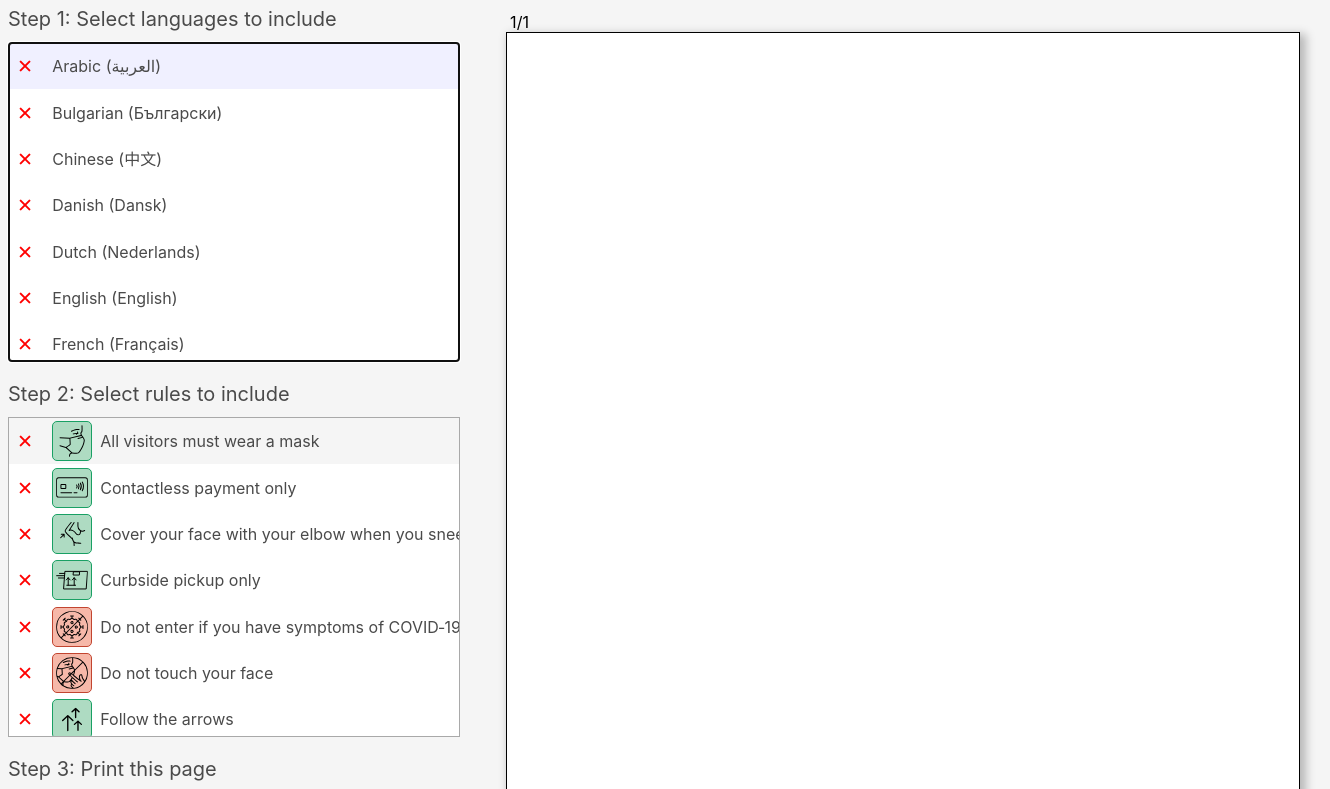
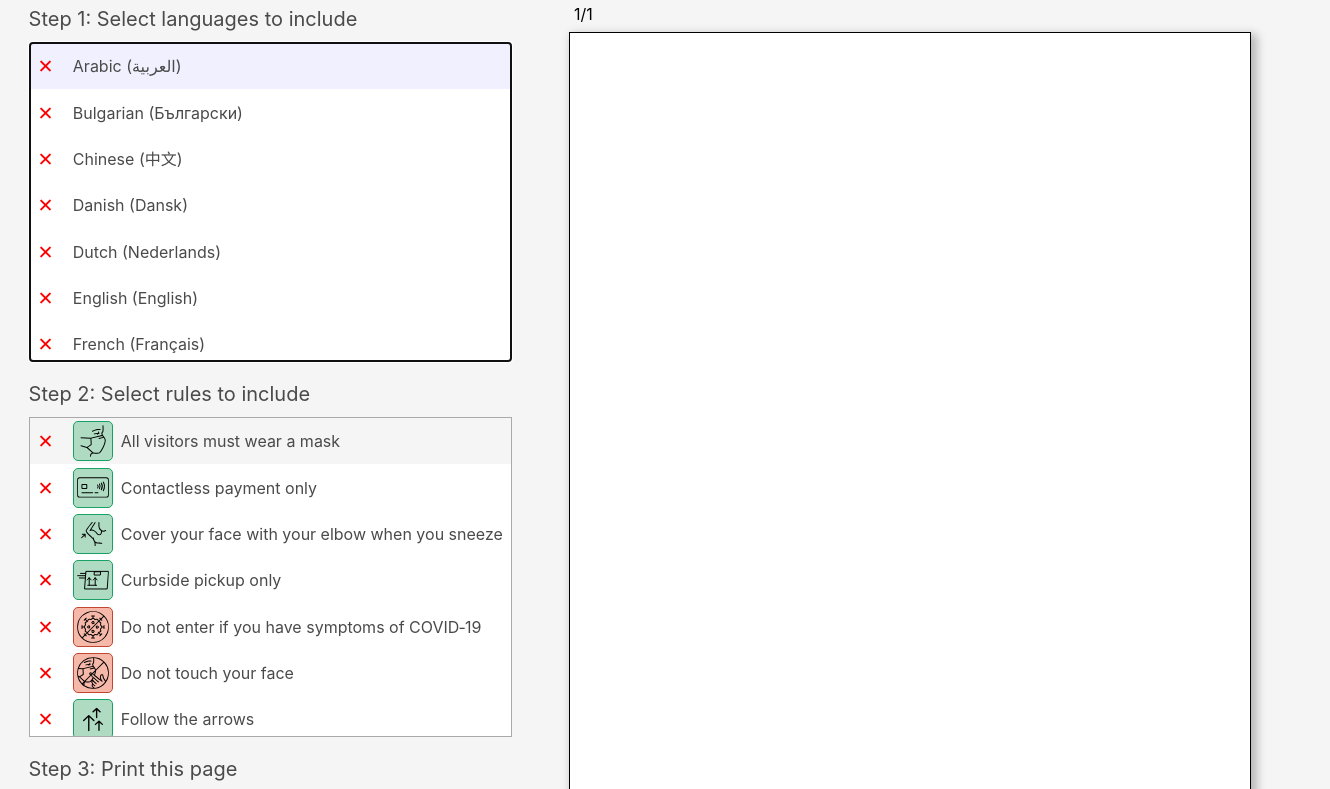
Before and after one commit to TOPdesk/covid19-signage, a plain HTML site: page docs/index.html in a window 1280 px wide. Shown: the part 61-850 px from the top of the page, 1330 px wide, since content can reach past the window. Drawn offline with nearby package versions, Linux system fonts and the light colour scheme.

Commit message:
scale with schreen size

```diff
--- a/docs/css/styles.css
+++ b/docs/css/styles.css
@@ -50,15 +50,15 @@ footer {
 .page {
 	border: 1px solid black;
 	box-shadow: 4px 4px 9px 2px rgba(0,0,0,.25);
-	padding: 5mm;
+	padding: .9375em;
 	padding-top: 0;
-	width: 21cm;
-	height: 29.7cm;
+	width: 39.375em;
+	height: 55.6875em;
 	color: black;
-	font-size: 5.33mm;
+	font-size: 20px;
 	line-height: 1.5em;
 	background-color: white;
-	margin: 1.5em;
+	margin-top: 30px;
 	display: flex;
 	flex-direction: column;
 	position: relative;
@@ -67,9 +67,21 @@ footer {
 .page:before {
 	content: attr(data-page);
 	position: absolute;
-	top: -1.6em;
-	left: .2em;
-	font-size: .8em;
+	top: -32px;
+	left: 4px;
+	font-size: 16px;
+}
+
+@media screen and (max-width: 950px) {
+	.page {
+		font-size: 10px;
+	}
+}
+
+@media screen and (min-width: 950px) and (max-width: 1400px) {
+	.page {
+		font-size: calc((100vw - 500px)/45);
+	}
 }
 
 .page-content {
@@ -280,6 +292,7 @@ footer {
 		width: 210mm;
 		height: 295mm;
 		display: block;
+		font-size: 5.33mm;
 	}
 
 	.page:before {
```
